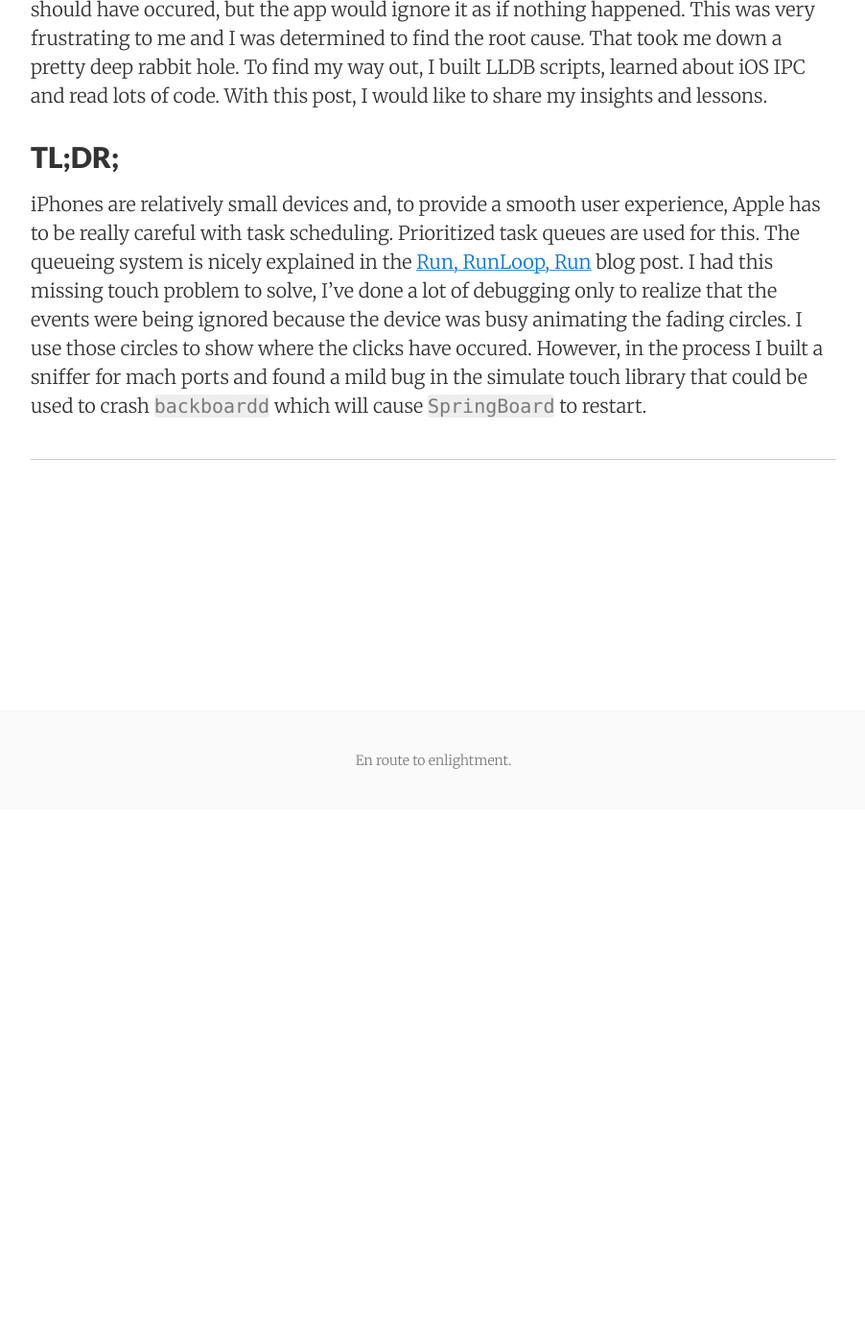
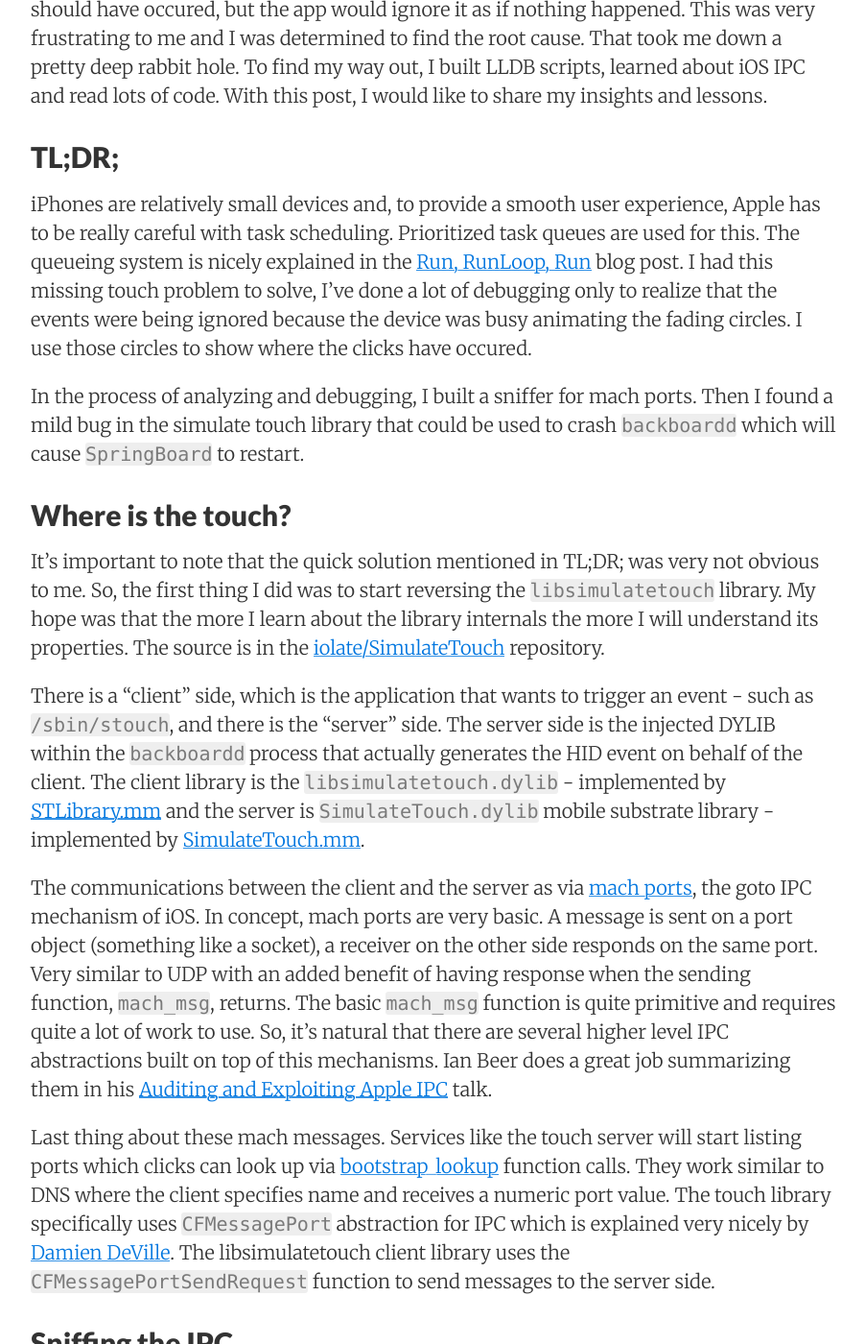
Before and after one commit to nologic/blog, a Jekyll site: the page built from _posts/2016-08-23-lost-touch.md, in a window 1280 px wide and 1400 px high, scrolled down 557 px. Shown: the whole window at 96% size, without its empty margins (188-1090 px from the left). Built offline with Jekyll 4.4.1, drawn with Linux system fonts in a browser that asks for light colours; nearby versions of some CDN libraries; before the commit the page ends 1199 px from its top, so only the background shows below that; some of the changed text lies outside the part shown.

Commit message:
up to mach shark

```diff
--- a/_posts/2016-08-23-lost-touch.md
+++ b/_posts/2016-08-23-lost-touch.md
@@ -8,6 +8,20 @@ In an earlier post, I introduced CHAOTICMARCH - simple tool for simulating a use
 
 ## TL;DR;
 
-iPhones are relatively small devices and, to provide a smooth user experience, Apple has to be really careful with task scheduling. Prioritized task queues are used for this. The queueing system is nicely explained in the [Run, RunLoop, Run](http://bou.io/RunRunLoopRun.html) blog post. I had this missing touch problem to solve, I've done a lot of debugging only to realize that the events were being ignored because the device was busy animating the fading circles. I use those circles to show where the clicks have occured. However, in the process I built a sniffer for mach ports and found a mild bug in the simulate touch library that could be used to crash `backboardd` which will cause `SpringBoard` to restart.
+iPhones are relatively small devices and, to provide a smooth user experience, Apple has to be really careful with task scheduling. Prioritized task queues are used for this. The queueing system is nicely explained in the [Run, RunLoop, Run](http://bou.io/RunRunLoopRun.html) blog post. I had this missing touch problem to solve, I've done a lot of debugging only to realize that the events were being ignored because the device was busy animating the fading circles. I use those circles to show where the clicks have occured.
 
+In the process of analyzing and debugging, I built a sniffer for mach ports. Then I found a mild bug in the simulate touch library that could be used to crash `backboardd` which will cause `SpringBoard` to restart.
+
+## Where is the touch?
+It's important to note that the quick solution mentioned in TL;DR; was very not obvious to me. So, the first thing I did was to start reversing the `libsimulatetouch` library. My hope was that the more I learn about the library internals the more I will understand its properties. The source is in the [iolate/SimulateTouch](https://github.com/iolate/SimulateTouch) repository.
+
+There is a "client" side, which is the application that wants to trigger an event - such as `/sbin/stouch`, and there is the "server" side. The server side is the injected DYLIB within the `backboardd` process that actually generates the HID event on behalf of the client. The client library is the `libsimulatetouch.dylib` - implemented by [STLibrary.mm](https://github.com/iolate/SimulateTouch/blob/master/STLibrary.mm) and the server is `SimulateTouch.dylib` mobile substrate library - implemented by [SimulateTouch.mm](https://github.com/iolate/SimulateTouch/blob/master/SimulateTouch.mm).
+
+The communications between the client and the server as via [mach ports](http://www.nongnu.org/hurdextras/ipc_guide/mach_ipc_basic_concepts.html), the goto IPC mechanism of iOS. In concept, mach ports are very basic. A message is sent on a port object (something like a socket), a receiver on the other side responds on the same port. Very similar to UDP with an added benefit of having response when the sending function, `mach_msg`, returns. The basic `mach_msg` function is quite primitive and requires quite a lot of work to use. So, it's natural that there are several higher level IPC abstractions built on top of this mechanisms. Ian Beer does a great job summarizing them in his [Auditing and Exploiting
+Apple IPC](https://thecyberwire.com/events/docs/IanBeer_JSS_Slides.pdf) talk.
+
+Last thing about these mach messages. Services like the touch server will start listing ports which clicks can look up via [bootstrap_lookup](http://opensource.apple.com//source/launchd/launchd-328/launchd/src/libbootstrap.c) function calls. They work similar to DNS where the client specifies name and receives a numeric port value. The touch library specifically uses `CFMessagePort` abstraction for IPC which is explained very nicely by [Damien DeVille](http://ddeville.me/2015/02/interprocess-communication-on-ios-with-mach-messages). The libsimulatetouch client library uses the `CFMessagePortSendRequest` function to send messages to the server side.
+
+## Sniffing the IPC
+The problem we are trying solve is the mystery of why touch events have been disappearing. My first intuition was that perhaps these port messages were not getting to the server for some reason. So, I've decided to sniff them in the same way that I would with network traffic. After much googling, I found almost nothing for sniffing mach messages except for an old blog about [mach_shark](http://blog.wuntee.sexy/CVE-2015-3795) which unfortunately was not released (and, on the last check the blog site was down - here's a [web archive link](http://web.archive.org/web/20160413172707/http://blog.wuntee.sexy/CVE-2015-3795/)).
 -----
```
